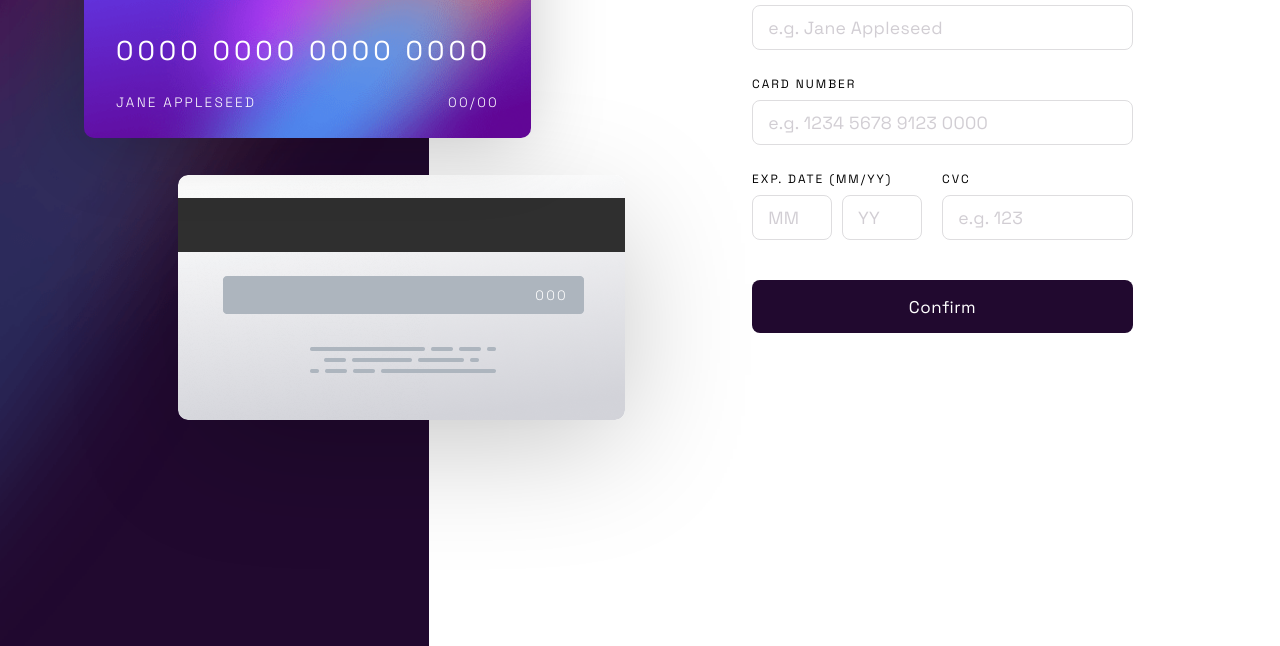
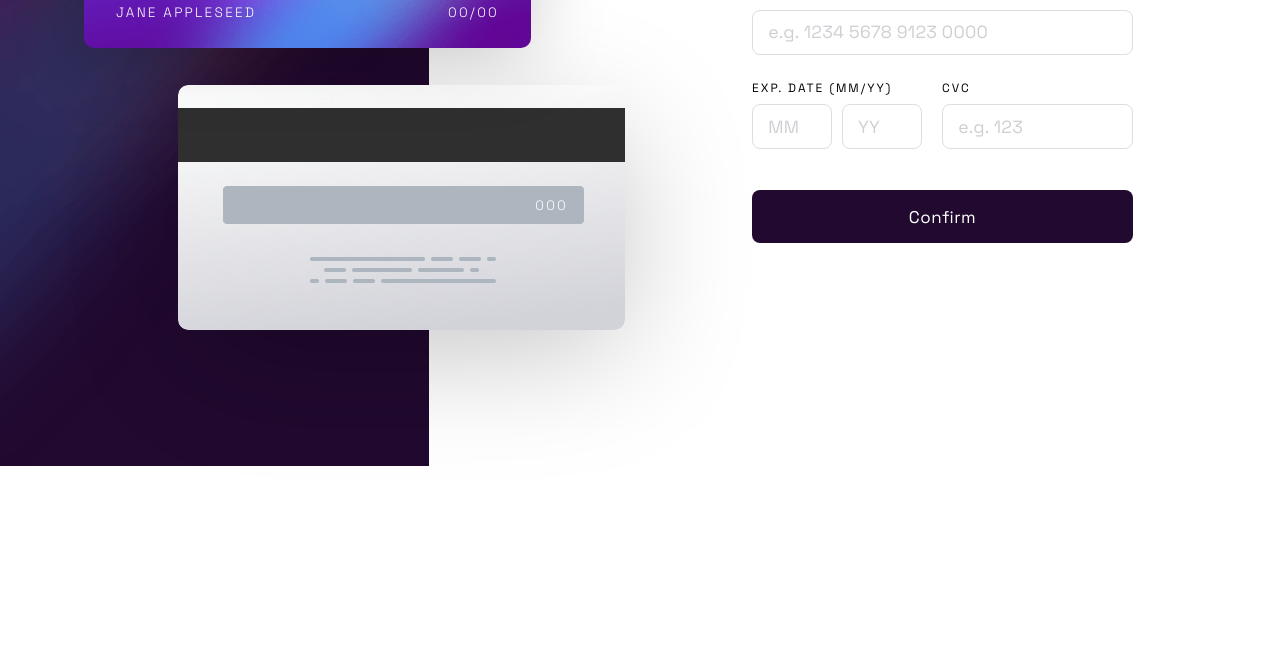
Before and after one commit to Cheosphere/interactive-card-details-form-main, a plain HTML site: page index.html in a window 1280 px wide. Shown: the part 334-980 px from the top of the page. Drawn offline with nearby package versions, Linux system fonts and the light colour scheme.

Commit message:
Centrando contenido en centro del viewport

```diff
--- a/style.css
+++ b/style.css
@@ -30,7 +30,7 @@ body {
 /* CONTAINER STYLES */
 main {
     width: 100%;
-    height: 100%;
+    height: 100vh;
     display: flex;
     justify-content: center;
     align-items: center;
@@ -42,7 +42,7 @@ main {
 .container {
     width: 100%;
     max-width: 1440px;
-    height: 900px;
+    height: fit-content;
     display: flex;
 }
 
@@ -137,7 +137,7 @@ main {
 /* FORM AREA STYLES */
 .form {
     width: 50%;
-    padding-top: 17.18rem;
+    padding-top: 5.5rem;
     padding-left: 7rem;
     display: flex;
     flex-direction: column;
```
